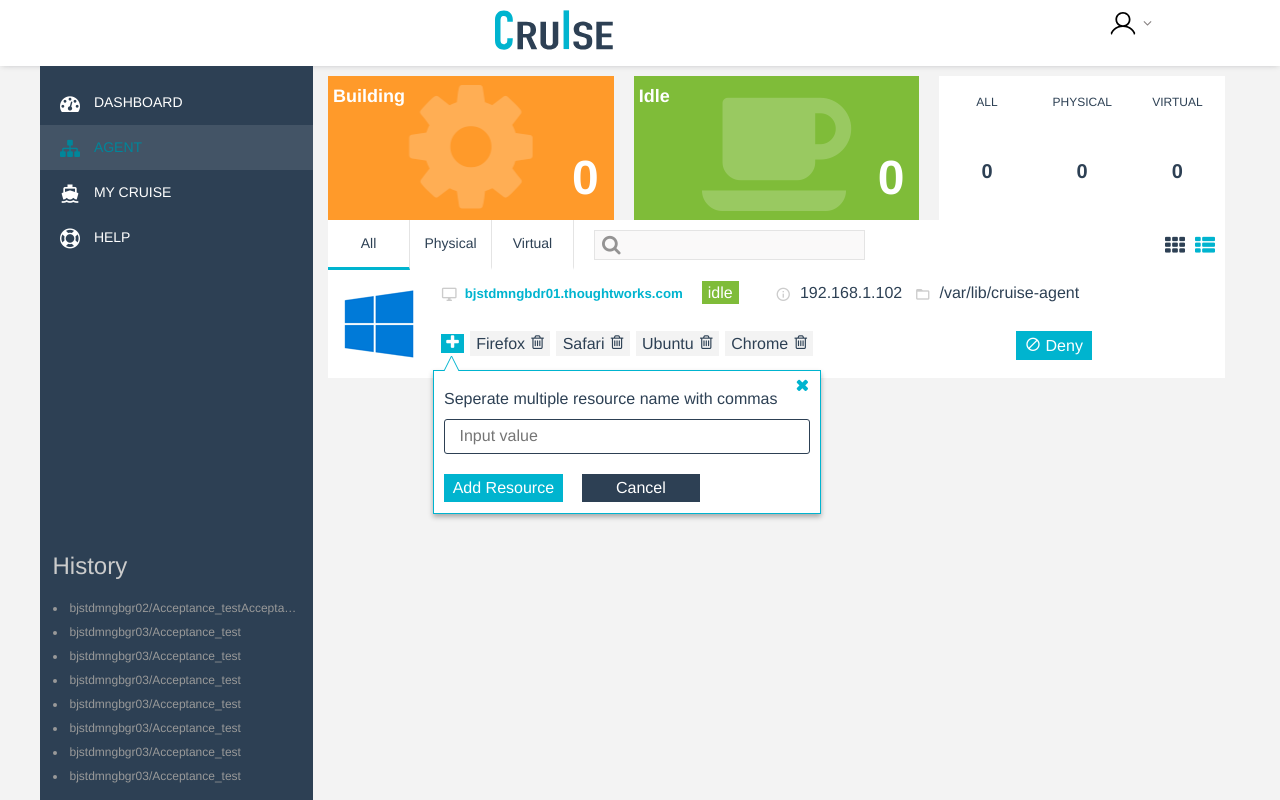
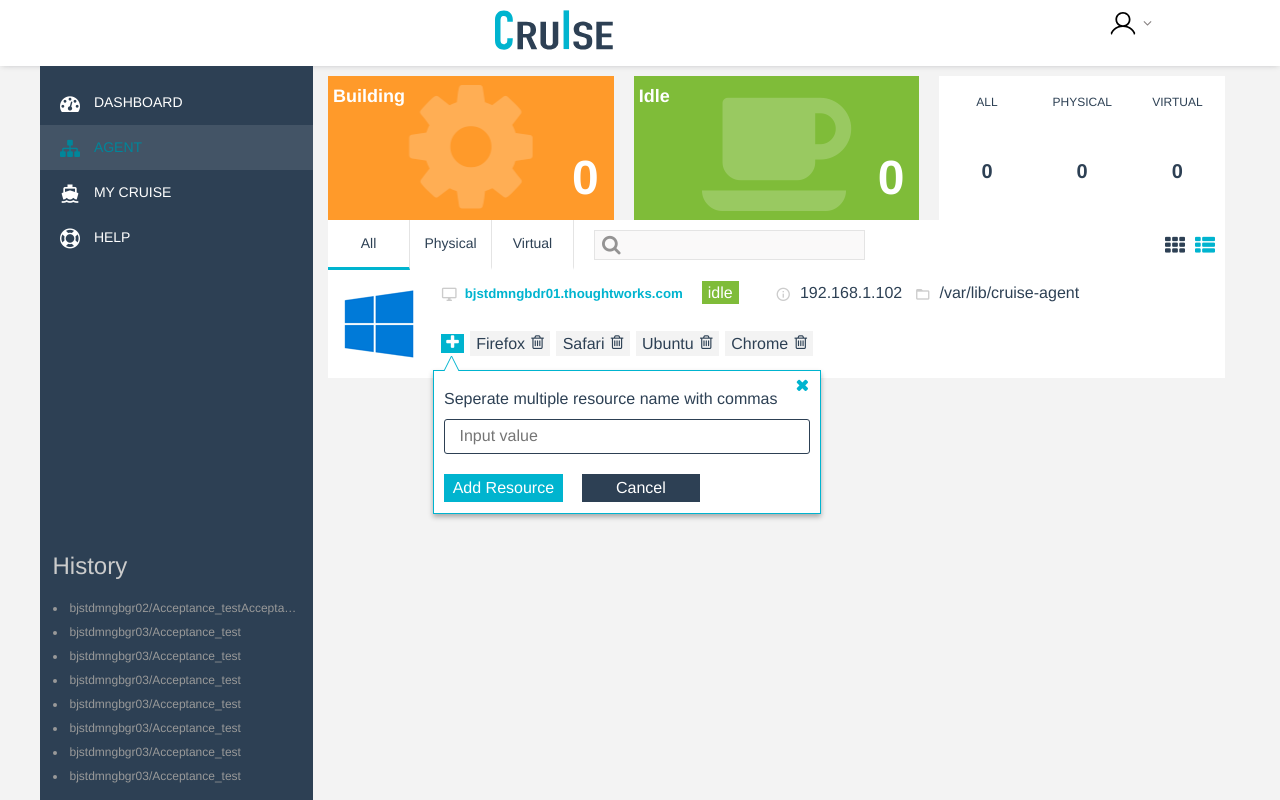
Before and after one commit to Youjingyu/tw-test-cruise, a Vue app: page / in a window 1280 px wide. Built offline with nearby package versions, Linux system fonts and the light colour scheme.

Commit message:
fix: view
非 building 状态不显示 deny 按钮

```diff
--- a/src/components/agent/MachineList.vue
+++ b/src/components/agent/MachineList.vue
@@ -27,7 +27,7 @@
             <span>{{resourceItem}}</span>
             <i class="icon-trash"></i>
           </div>
-          <button class="machine-deny">
+          <button class="machine-deny" v-show="item.status === 'building'">
             <i class="icon-deny"></i>
             Deny
           </button>
```
